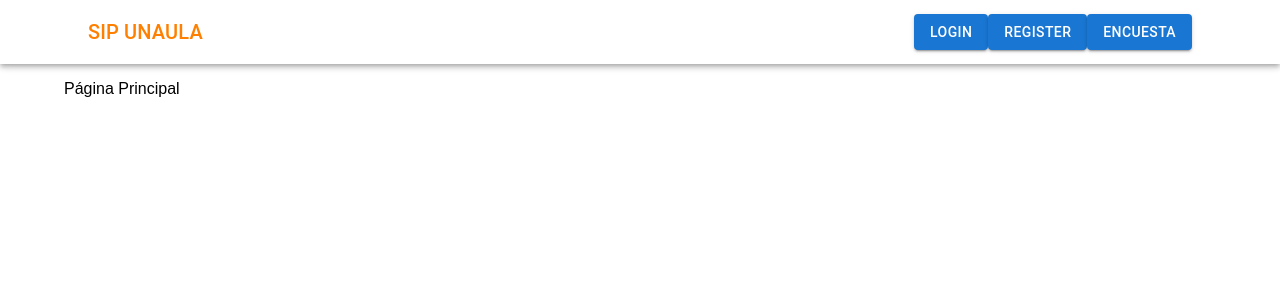
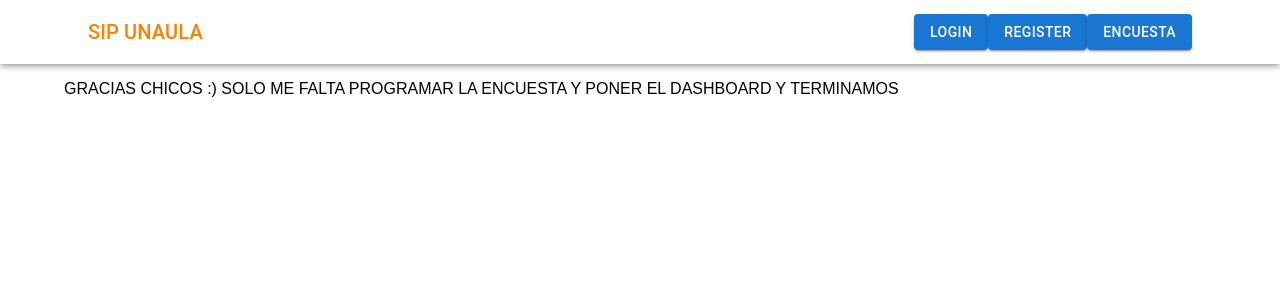
Before and after one commit to MachinEmmus/SIP-UNAULA, a React (Create React App) app in the folder client/: page / in a window 1280 px wide. Shown: the top 300 px of the page. Built offline with nearby package versions, Linux system fonts and the light colour scheme.

Commit message:
Fixeando el login

```diff
--- a/client/src/pages/DashBoard.js
+++ b/client/src/pages/DashBoard.js
@@ -3,7 +3,7 @@ import React from 'react';
 export default function DashBoard() {
     return (
         <>
-            <p> Página Principal</p>
+            <p> GRACIAS CHICOS :) SOLO ME FALTA PROGRAMAR LA ENCUESTA Y PONER EL DASHBOARD Y TERMINAMOS</p>
         </>
     );
 }
--- a/client/src/pages/Login.js
+++ b/client/src/pages/Login.js
@@ -76,7 +76,13 @@ export default function Login() {
 
         const { email, password } = login;
 
-        const response = await fetch('http://localhost:5000/api/login', {
+        if (email.length === 0 || password.length === 0) {
+            enqueueSnackbar('El email y la contraseña no pueden estar vacios', {
+                variant: 'error',
+            });
+        }
+
+        const response = await fetch('https://sip-unaula--server.herokuapp.com/api/login', {
             method: 'POST',
             headers: {
                 'Content-Type': 'application/json',
```
